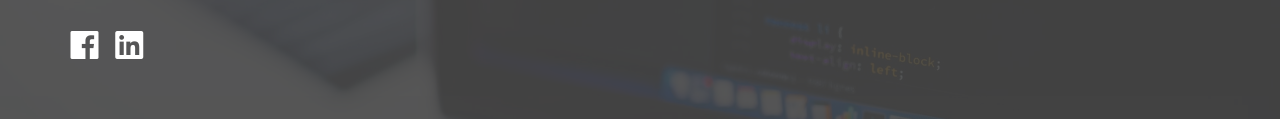
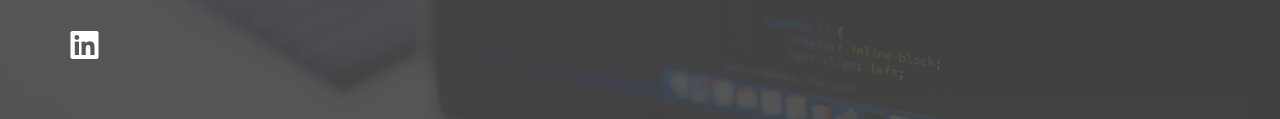
Before and after one commit to abi2503/abi2503.github.io, a website: page index.html in a window 1280 px wide. Shown: the part 413-532 px from the top of the page. Drawn offline with Linux system fonts and the light colour scheme.

Commit message:
Initial commit

```diff
--- a/index.html
+++ b/index.html
@@ -59,10 +59,8 @@
     </h2>
     <div class="icons">
 
-      <a href="#!">
-        <i class="fab fa-facebook fa-2x"></i>
-      </a>
-      <a href="#!">
+
+      <a href="https://www.linkedin.com/in/abhishek-suresh-b80a65169/">
         <i class="fab fa-linkedin fa-2x"></i>
       </a>
 
```
